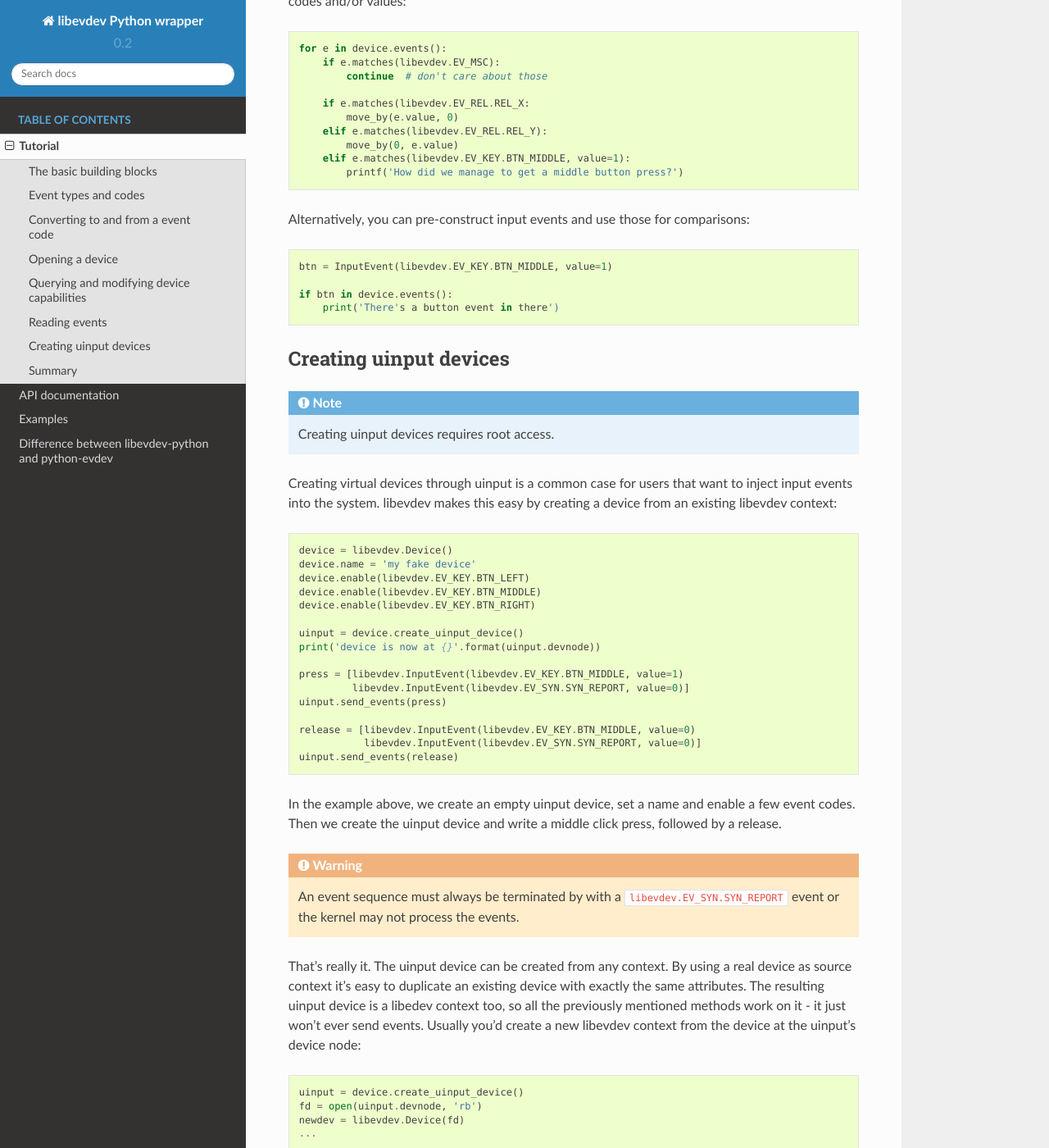
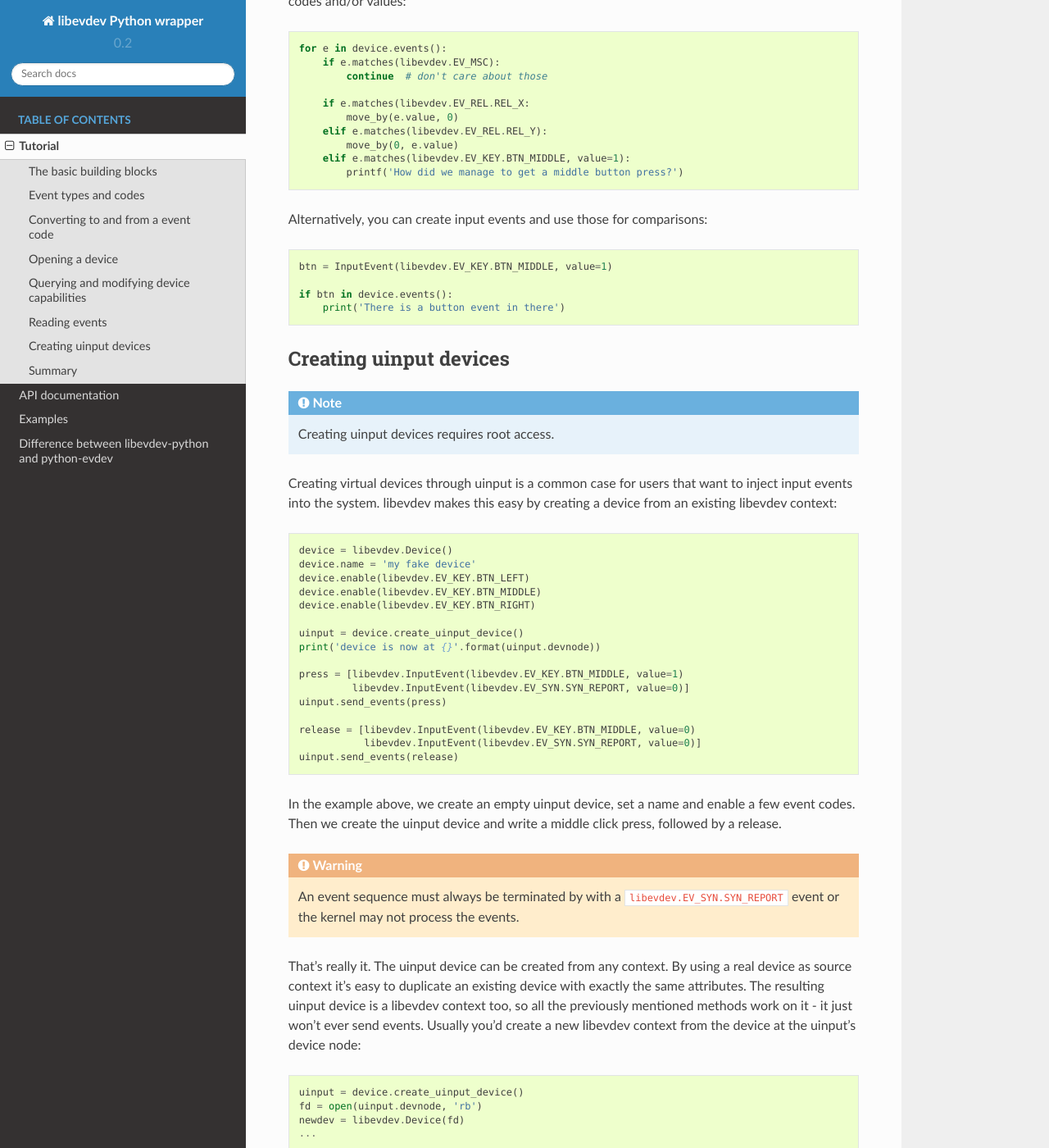
Before and after one commit to whot/python-libevdev, a Sphinx documentation site: the page built from doc/source/tutorial.rst, in a window 1280 px wide and 1400 px high, scrolled down 3822 px. Shown: the whole window at 82% size. Built offline with Sphinx 7.4.7 and the Read the Docs theme 2.0.0, drawn with Linux system fonts in a browser that asks for light colours; some of the changed text lies outside the part shown.

Commit message:
doc: more documentation fixes and polish
Signed-off-by: Peter Hutterer <peter.hutterer@who-t.net>

```diff
--- a/doc/source/tutorial.rst
+++ b/doc/source/tutorial.rst
@@ -203,13 +204,13 @@ types, codes and/or values::
             elif e.matches(libevdev.EV_KEY.BTN_MIDDLE, value=1):
                 printf('How did we manage to get a middle button press?')
 
-Alternatively, you can pre-construct input events and use those for
+Alternatively, you can create input events and use those for
 comparisons::
 
         btn = InputEvent(libevdev.EV_KEY.BTN_MIDDLE, value=1)
 
         if btn in device.events():
-            print('There's a button event in there')
+            print('There is a button event in there')
 
 Creating uinput devices
 -----------------------
@@ -252,8 +253,8 @@ middle click press, followed by a release.
 That's really it. The uinput device can be created from any context. By
 using a real device as source context it's easy to duplicate an existing
 device with exactly the same attributes. The resulting uinput device is a
-libedev context too, so all the previously mentioned methods work on it - it
-just won't ever send events. Usually you'd create a new libevdev context
+libevdev context too, so all the previously mentioned methods work on it -
+it just won't ever send events. Usually you'd create a new libevdev context
 from the device at the uinput's device node::
 
         uinput = device.create_uinput_device()
```
Also changed, not shown: other parts of doc/source/tutorial.rst (+7 -6 lines).
